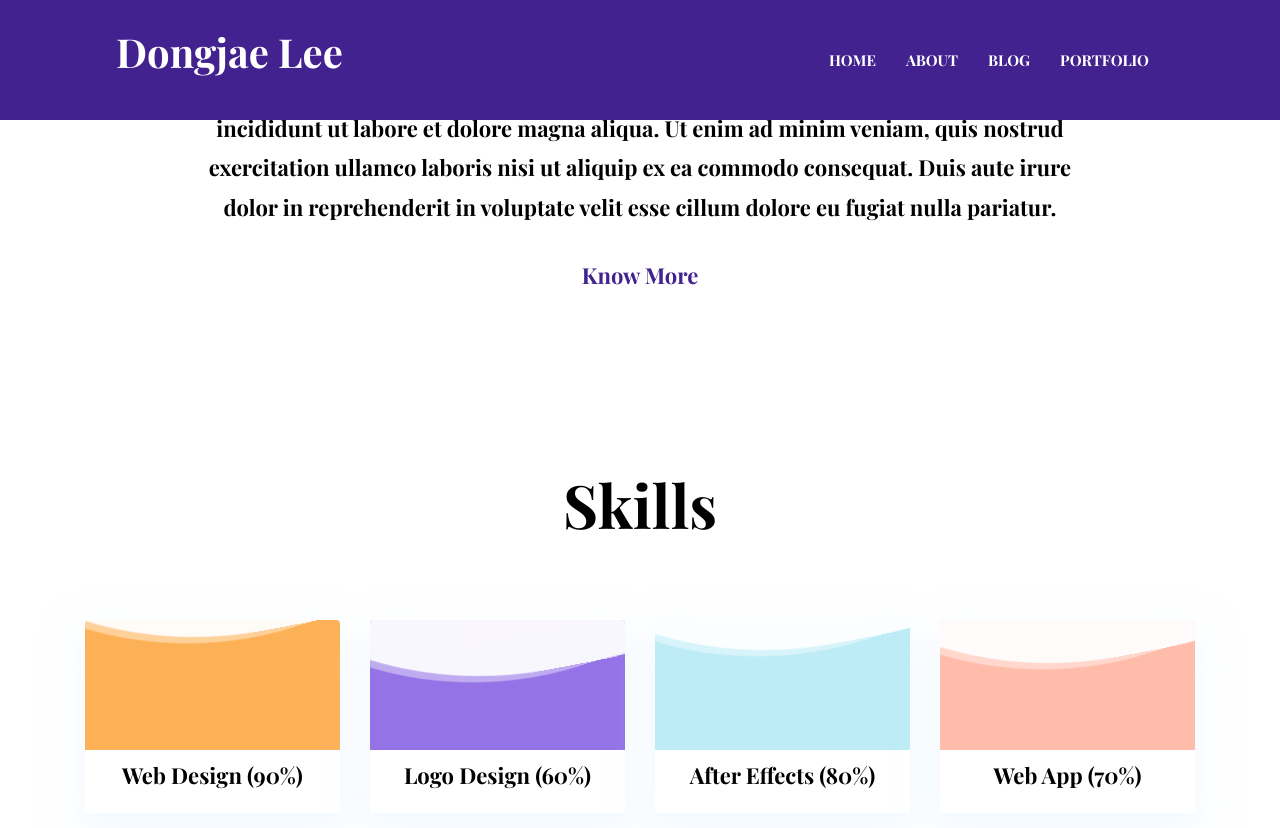
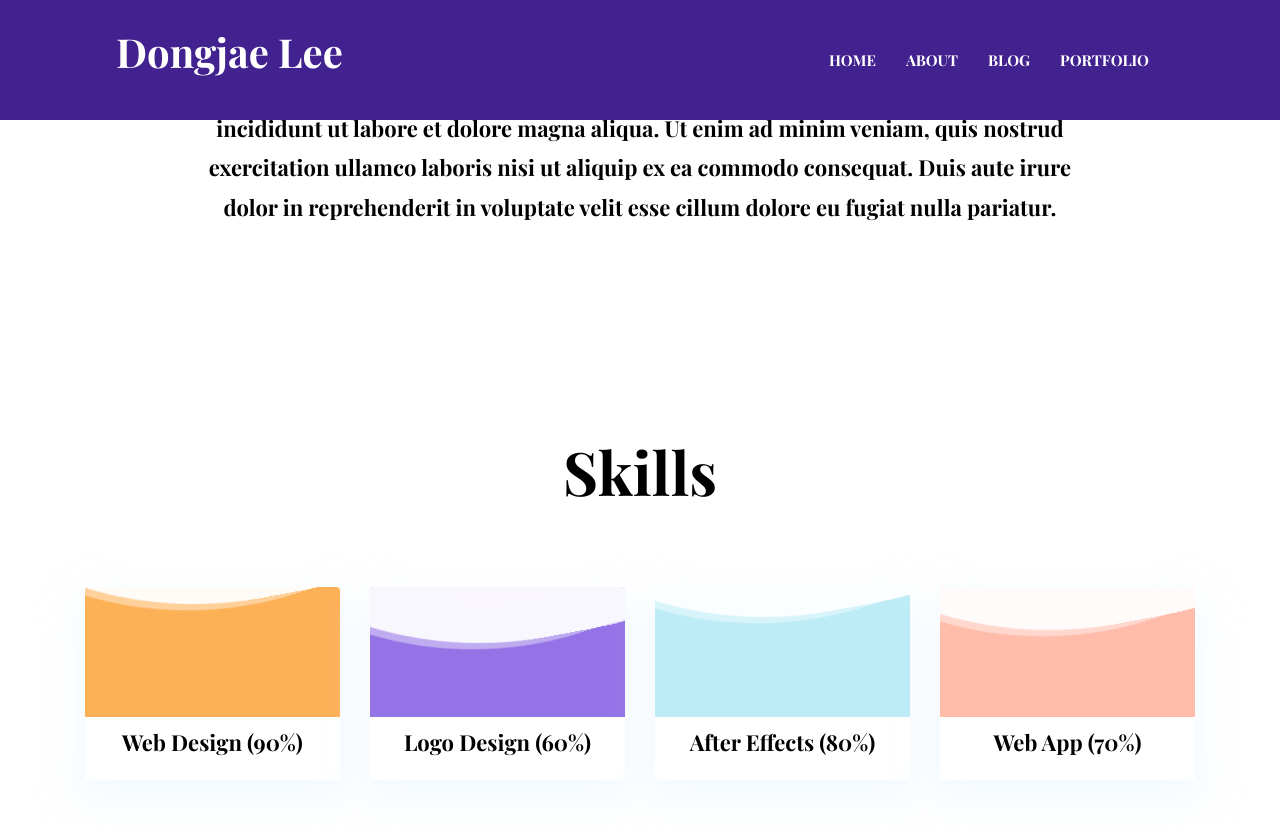
Before and after one commit to DongjaeLee-Dd2dD2/DongjaeLee-Dd2dD2.github.io, a Jekyll site: the page built from index.html, in a window 1280 px wide and 900 px high, scrolled down 829 px. Shown: the top 828 px of the window. Built offline with Jekyll 4.4.1, drawn with Linux system fonts in a browser that asks for light colours.

Commit message:
Update settings.yml

```diff
--- a/_data/settings.yml
+++ b/_data/settings.yml
@@ -48,8 +48,6 @@ social:
 # About Section
 blurb: Lorem ipsum dolor sit amet, consectetur adipisicing elit, sed do eiusmod tempor incididunt ut labore et dolore magna aliqua. Ut enim ad minim veniam, quis nostrud exercitation ullamco laboris nisi ut aliquip ex ea commodo consequat. Duis aute irure dolor in reprehenderit in voluptate velit esse cillum dolore eu fugiat nulla pariatur.
 
-blurb-btn-link: "/about"
-blurb-btn-name: know more
 
 # About Page
 
```
